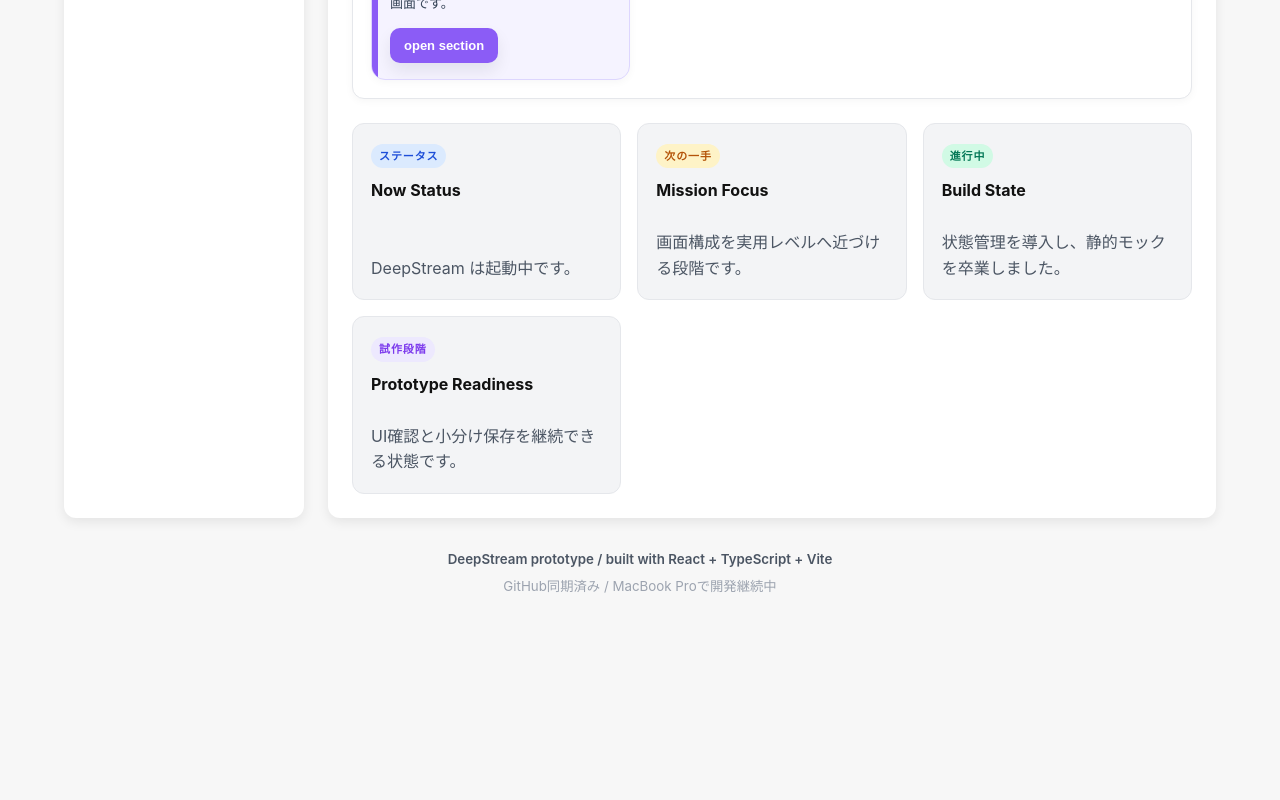
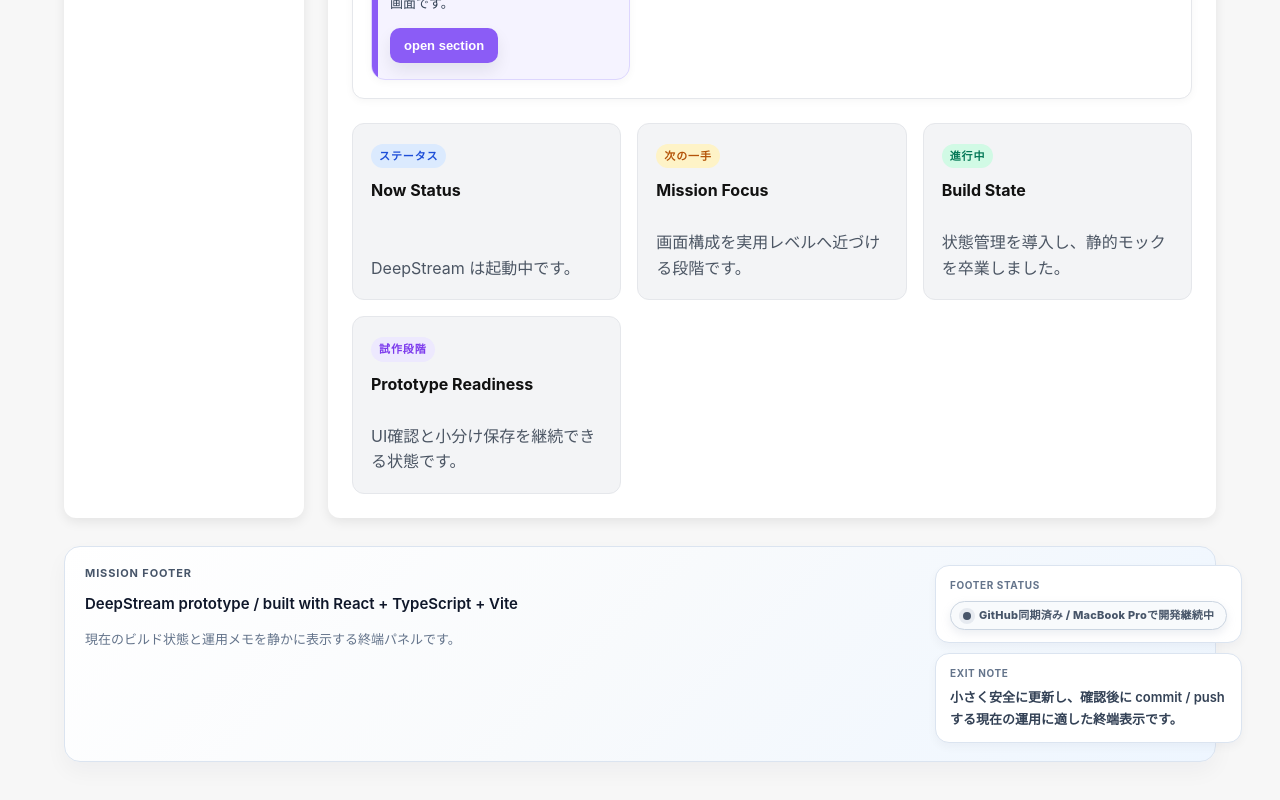
Before and after one commit to wwm001/deepstream, a React (Vite) app: page / in a window 1280 px wide. Shown: the part 2401-3201 px from the top of the page. Before the commit the page ends 3038 px from the top, so only its background shows below. Built offline with nearby package versions, Linux system fonts and the light colour scheme.

Commit message:
Strengthen footer presentation

```diff
--- a/src/components/Footer.tsx
+++ b/src/components/Footer.tsx
@@ -1,33 +1,152 @@
 import { appMeta } from "../appMeta";
+import StatusPill from "./StatusPill";
 
 function Footer() {
   return (
     <footer
       style={{
-        marginTop: "32px",
-        textAlign: "center",
+        display: "grid",
+        gap: "14px",
+        marginTop: "28px",
       }}
     >
-      <small
+      <div
         style={{
-          display: "block",
-          color: "#4b5563",
-          fontWeight: 600,
+          padding: "18px 20px",
+          borderRadius: "16px",
+          border: "1px solid #dbe4f0",
+          background:
+            "linear-gradient(135deg, #ffffff 0%, #f8fafc 48%, #eef6ff 100%)",
+          boxShadow: "0 10px 22px rgba(15, 23, 42, 0.04)",
         }}
       >
-        {appMeta.footerText}
-      </small>
+        <div
+          style={{
+            display: "flex",
+            justifyContent: "space-between",
+            alignItems: "flex-start",
+            gap: "16px",
+            flexWrap: "wrap",
+          }}
+        >
+          <div
+            style={{
+              minWidth: "min(100%, 380px)",
+              flex: "1 1 380px",
+            }}
+          >
+            <p
+              style={{
+                margin: "0 0 10px 0",
+                fontSize: "11px",
+                fontWeight: 700,
+                letterSpacing: "0.08em",
+                textTransform: "uppercase",
+                color: "#475569",
+              }}
+            >
+              Mission Footer
+            </p>
 
-      <small
-        style={{
-          display: "block",
-          marginTop: "6px",
-          color: "#9ca3af",
-          lineHeight: 1.6,
-        }}
-      >
-        {appMeta.statusText}
-      </small>
+            <p
+              style={{
+                margin: 0,
+                fontSize: "15px",
+                lineHeight: 1.75,
+                color: "#0f172a",
+                fontWeight: 600,
+              }}
+            >
+              {appMeta.footerText}
+            </p>
+
+            <p
+              style={{
+                margin: "10px 0 0 0",
+                fontSize: "13px",
+                lineHeight: 1.7,
+                color: "#64748b",
+                fontWeight: 500,
+              }}
+            >
+              現在のビルド状態と運用メモを静かに表示する終端パネルです。
+            </p>
+          </div>
+
+          <div
+            style={{
+              minWidth: "220px",
+              flex: "0 1 260px",
+              display: "grid",
+              gap: "10px",
+            }}
+          >
+            <div
+              style={{
+                padding: "12px 14px",
+                borderRadius: "14px",
+                background: "#ffffff",
+                border: "1px solid #dbe4f0",
+                boxShadow: "0 4px 10px rgba(15, 23, 42, 0.04)",
+              }}
+            >
+              <p
+                style={{
+                  margin: "0 0 8px 0",
+                  fontSize: "10px",
+                  fontWeight: 700,
+                  letterSpacing: "0.06em",
+                  textTransform: "uppercase",
+                  color: "#64748b",
+                }}
+              >
+                Footer Status
+              </p>
+
+              <StatusPill
+                label={appMeta.statusText}
+                tone="gray"
+                uppercase={false}
+              />
+            </div>
+
+            <div
+              style={{
+                padding: "12px 14px",
+                borderRadius: "14px",
+                background: "#ffffff",
+                border: "1px solid #dbe4f0",
+                boxShadow: "0 4px 10px rgba(15, 23, 42, 0.04)",
+              }}
+            >
+              <p
+                style={{
+                  margin: "0 0 6px 0",
+                  fontSize: "10px",
+                  fontWeight: 700,
+                  letterSpacing: "0.06em",
+                  textTransform: "uppercase",
+                  color: "#64748b",
+                }}
+              >
+                Exit Note
+              </p>
+
+              <p
+                style={{
+                  margin: 0,
+                  fontSize: "13px",
+                  lineHeight: 1.65,
+                  color: "#334155",
+                  fontWeight: 600,
+                }}
+              >
+                小さく安全に更新し、確認後に commit / push する現在の運用に適した終端表示です。
+              </p>
+            </div>
+          </div>
+        </div>
+      </div>
     </footer>
   );
 }
```
